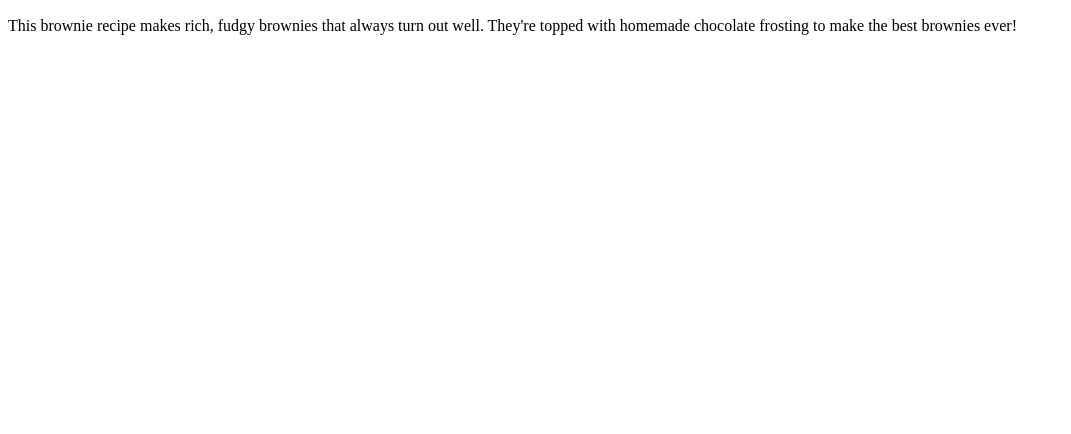
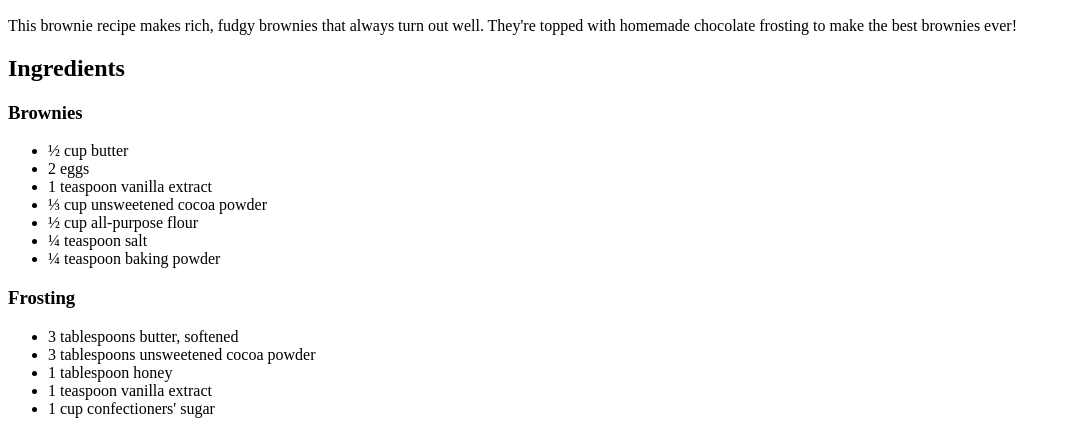
Before and after one commit to koutson-train/odin-recipes, a plain HTML site: page recipes/brownies.html in a window 1280 px wide. Shown: the part 434-868 px from the top of the page, without its empty margins (0-1071 px from the left). Before the commit the page ends 800 px from the top, so only its background shows below. Drawn offline with Linux system fonts and the light colour scheme.

Commit message:
Add the brownie recipe ingredients

```diff
--- a/recipes/brownies.html
+++ b/recipes/brownies.html
@@ -13,6 +13,26 @@
     <h2>Description</h2>
     <p>This brownie recipe makes rich, fudgy brownies that always turn out well. They're topped with homemade chocolate frosting to make the best brownies ever!</p>
 
+    <h2>Ingredients</h2>
+    <h3>Brownies</h3>
+    <ul>
+      <li>½ cup butter</li>
+      <li>2 eggs</li>
+      <li>1 teaspoon vanilla extract</li>
+      <li>⅓ cup unsweetened cocoa powder</li>
+      <li>½ cup all-purpose flour</li>
+      <li>¼ teaspoon salt</li>
+      <li>¼ teaspoon baking powder</li>
+    </ul>
+    <h3>Frosting</h3>
+    <ul>
+      <li>3 tablespoons butter, softened</li>
+      <li>3 tablespoons unsweetened cocoa powder</li>
+      <li>1 tablespoon honey</li>
+      <li>1 teaspoon vanilla extract</li>
+      <li>1 cup confectioners' sugar</li>
+    </ul>
+
   </body>
 
 </html>
```
